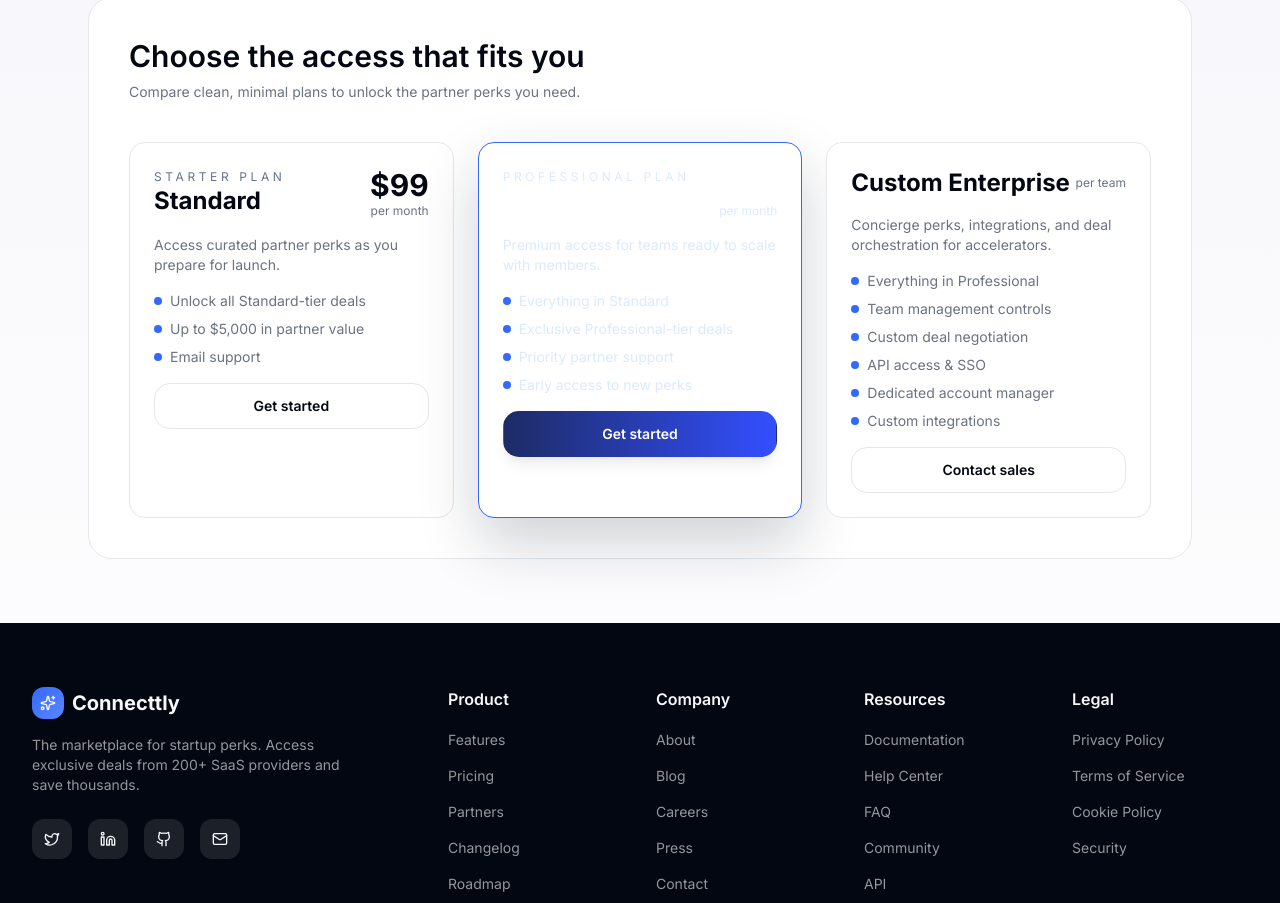
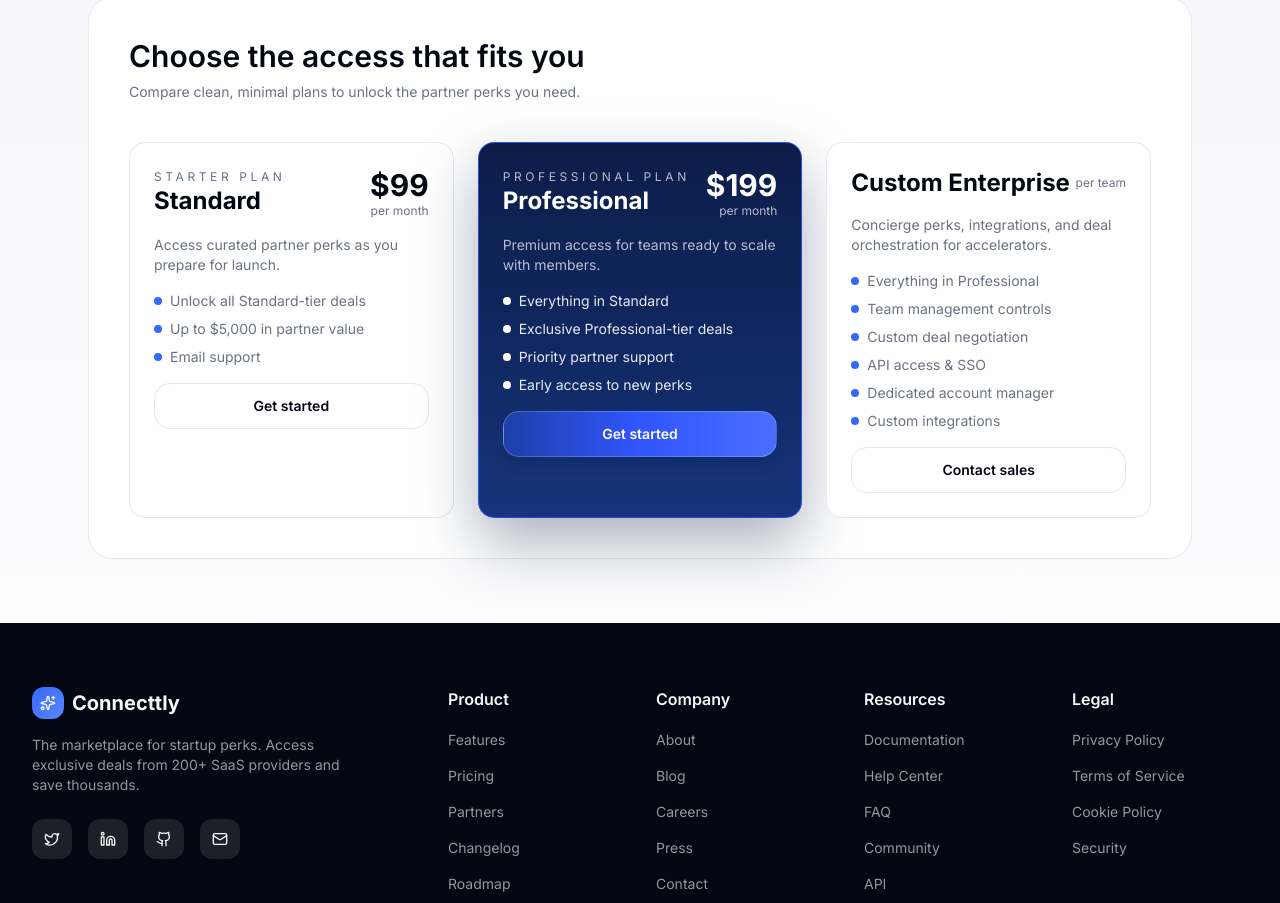
Before and after one commit to patilkrishnal2003/Connectly-marketplace, a React (Vite) app in the folder frontend-react/: page / in a window 1280 px wide. Shown: the part 1263-2166 px from the top of the page. Built offline with nearby package versions, Linux system fonts and the light colour scheme; no server answers.

Commit message:
Normalize claim button sizing on deal cards

```diff
--- a/frontend-react/src/components/DealCard.tsx
+++ b/frontend-react/src/components/DealCard.tsx
@@ -98,7 +98,7 @@ const DealCard = ({ deal, onClaim }: DealCardProps) => {
               <Button
                 size="sm"
                 onClick={handleClaimClick}
-                className="group/btn bg-gradient-primary text-primary-foreground shadow-soft transition-all duration-200 hover:shadow-lg"
+                className="group/btn min-w-[122px] justify-center gap-2 bg-gradient-primary text-primary-foreground shadow-soft transition-all duration-200 hover:shadow-lg"
               >
               {buttonLabel}
               <ArrowUpRight className="ml-2 h-4 w-4 transition-transform group-hover/btn:-translate-y-0.5 group-hover/btn:translate-x-0.5" />
--- a/frontend-react/src/index.css
+++ b/frontend-react/src/index.css
@@ -448,6 +448,13 @@ body {
     background-image: var(--gradient-primary);
   }
 
+  .bg-gradient-hero {
+    background-image:
+      radial-gradient(circle at 20% 20%, rgba(99, 102, 241, 0.12), transparent 32%),
+      radial-gradient(circle at 80% 0%, rgba(79, 70, 229, 0.1), transparent 30%),
+      linear-gradient(180deg, #f7f9ff 0%, #f9fbff 45%, #ffffff 100%);
+  }
+
   .shadow-soft {
     box-shadow: 0 25px 45px rgba(15, 23, 42, 0.08), 0 10px 35px rgba(15, 23, 42, 0.12);
   }
--- a/frontend-react/src/pages/About.jsx
+++ b/frontend-react/src/pages/About.jsx
@@ -5,12 +5,13 @@ import BackToHomeButton from "../components/BackToHomeButton";
 
 export default function About() {
   return (
-    <div className="min-h-screen bg-gradient-to-b from-sky-50 via-slate-50 to-white">
+    <div className="min-h-screen bg-gradient-to-b from-[#f7f9ff] via-white to-[#f2f6ff]">
       {/* Header */}
-      <header className="relative overflow-hidden bg-gradient-to-br from-[#f8f4ff] via-[#efe6ff] to-[#f4edff] text-slate-900">
-        <div className="absolute -top-10 -right-10 h-60 w-60 rounded-full bg-[#c4b5fd]/70 blur-3xl" />
-        <div className="absolute bottom-6 left-6 h-64 w-64 rounded-full bg-[#fcd34d]/70 blur-3xl" />
-        <div className="max-w-6xl mx-auto px-6 py-20">
+      <header className="relative overflow-hidden bg-gradient-hero text-slate-900">
+        <div className="absolute inset-0 bg-gradient-to-br from-primary/5 via-transparent to-accent/5" />
+        <div className="absolute -top-10 -right-10 h-60 w-60 rounded-full bg-primary/15 blur-3xl" />
+        <div className="absolute bottom-6 left-6 h-64 w-64 rounded-full bg-accent/15 blur-3xl" />
+        <div className="relative max-w-6xl mx-auto px-6 py-20 z-10">
           <div className="absolute top-6 right-6">
             <BackToHomeButton />
           </div>
--- a/frontend-react/src/pages/FAQ.tsx
+++ b/frontend-react/src/pages/FAQ.tsx
@@ -118,11 +118,11 @@ const FAQ = () => {
       </nav>
 
       {/* Hero Section */}
-      <section className="relative py-20 overflow-hidden bg-gradient-to-br from-[#f8f4ff] via-[#efe6ff] to-[#f4edff] text-slate-900">
+      <section className="relative py-20 overflow-hidden bg-gradient-hero text-slate-900">
         <div className="absolute inset-0 bg-gradient-to-br from-primary/5 via-transparent to-accent/5" />
-        <div className="absolute top-20 left-10 w-72 h-72 bg-primary/10 rounded-full blur-3xl" />
-        <div className="absolute bottom-10 right-10 w-96 h-96 bg-accent/10 rounded-full blur-3xl" />
-        <div className="relative max-w-4xl mx-auto px-4 sm:px-6 lg:px-8 text-center">
+        <div className="absolute top-20 left-10 w-72 h-72 bg-primary/12 rounded-full blur-3xl" />
+        <div className="absolute bottom-10 right-10 w-96 h-96 bg-accent/12 rounded-full blur-3xl" />
+        <div className="relative max-w-4xl mx-auto px-4 sm:px-6 lg:px-8 text-center z-10">
           <div className="absolute top-6 right-6">
             <BackToHomeButton />
           </div>
--- a/frontend-react/src/pages/Home.jsx
+++ b/frontend-react/src/pages/Home.jsx
@@ -367,43 +367,49 @@ export default function Home() {
             </div>
 
             <div className="grid grid-cols-1 md:grid-cols-3 gap-6">
-              {PLAN_OPTIONS.map((plan) => (
+              {PLAN_OPTIONS.map((plan) => {
+                const isDarkPlan = plan.dark;
+                const cardClasses = isDarkPlan
+                  ? "border-[#3d5cff]/70 bg-gradient-to-b from-[#0d1d49] via-[#0f275f] to-[#16357c] shadow-[0_25px_60px_rgba(13,29,73,0.35)] text-white"
+                  : "bg-white border-border hover:shadow-[0_20px_45px_rgba(51,105,253,0.15)] hover:-translate-y-1";
+                const labelClass = isDarkPlan ? "text-white/70" : "text-slate-500";
+                const headingClass = isDarkPlan ? "text-white" : "text-foreground";
+                const subheadingClass = isDarkPlan ? "text-white/70" : "text-muted-foreground";
+                const featureTextClass = isDarkPlan ? "text-white/90" : "text-muted-foreground";
+                const bulletClass = isDarkPlan ? "bg-white" : "bg-primary";
+                const ctaClass = isDarkPlan
+                  ? "border-white/20 bg-gradient-to-r from-[#1f3fa8] via-[#3155ff] to-[#4a6eff] text-white shadow-lg shadow-[#0d1d49]/30 hover:shadow-[#0d1d49]/45"
+                  : "border-border text-foreground hover:border-primary hover:text-primary";
+
+                return (
                   <article
                     key={plan.id}
-                  className={`rounded-2xl border p-6 space-y-4 bg-white transition-all duration-300 ${
-                    plan.dark
-                      ? "border-primary bg-[#061437] shadow-[0_25px_60px_rgba(15,23,42,0.2)] text-white"
-                      : "border-border hover:shadow-[0_20px_45px_rgba(51,105,253,0.15)] hover:-translate-y-1"
-                  }`}
+                    className={`rounded-2xl border p-6 space-y-4 transition-all duration-300 ${cardClasses}`}
                   >
                     <div className="flex items-center justify-between">
                       <div>
                         {plan.label && (
-                        <p className={`text-xs uppercase tracking-[0.3em] ${plan.dark ? "text-blue-100" : "text-slate-500"}`}>{plan.label} plan</p>
+                          <p className={`text-xs uppercase tracking-[0.3em] ${labelClass}`}>{plan.label} plan</p>
                         )}
-                      <p className={`text-2xl font-bold ${plan.dark ? "text-white" : "text-foreground"}`}>{plan.name}</p>
+                        <p className={`text-2xl font-bold ${headingClass}`}>{plan.name}</p>
                       </div>
                       <div className="text-right">
-                      {plan.price && <p className={`text-3xl font-bold ${plan.dark ? "text-white" : "text-foreground"}`}>{plan.price}</p>}
-                      <p className={`text-xs ${plan.dark ? "text-blue-100" : "text-muted-foreground"}`}>{plan.cadence}</p>
+                        {plan.price && <p className={`text-3xl font-bold ${headingClass}`}>{plan.price}</p>}
+                        <p className={`text-xs ${subheadingClass}`}>{plan.cadence}</p>
                       </div>
                     </div>
-                  <p className={`text-sm ${plan.dark ? "text-blue-100" : "text-muted-foreground"}`}>{plan.text}</p>
-                    <ul className={`text-sm space-y-2 ${plan.dark ? "text-blue-100" : "text-muted-foreground"}`}>
+                    <p className={`text-sm ${subheadingClass}`}>{plan.text}</p>
+                    <ul className={`text-sm space-y-2 ${featureTextClass}`}>
                       {plan.features.map((feature) => (
                         <li key={feature} className="flex items-center gap-2">
-                          <span className="h-2 w-2 rounded-full bg-primary" />
+                          <span className={`h-2 w-2 rounded-full ${bulletClass}`} />
                           <span>{feature}</span>
                         </li>
                       ))}
                     </ul>
                     <button
                       type="button"
-                      className={`w-full rounded-2xl border py-3 text-sm font-semibold transition ${
-                        plan.dark
-                          ? "border-transparent bg-gradient-to-r from-[#1d2b65] to-[#334fff] text-white shadow-lg hover:opacity-90"
-                          : "border-border text-foreground hover:border-primary hover:text-primary"
-                      }`}
+                      className={`w-full rounded-2xl border py-3 text-sm font-semibold transition ${ctaClass}`}
                       onClick={() => {
                         handlePlanSelection(plan.id);
                       }}
@@ -411,7 +417,8 @@ export default function Home() {
                       {plan.cta}
                     </button>
                   </article>
-              ))}
+                );
+              })}
             </div>
           </div>
         </section>
--- a/frontend-react/src/pages/PrivacyPolicy.jsx
+++ b/frontend-react/src/pages/PrivacyPolicy.jsx
@@ -5,12 +5,13 @@ import BackToHomeButton from "../components/BackToHomeButton";
 
 export default function PrivacyPolicy() {
   return (
-    <div className="min-h-screen bg-gradient-to-b from-slate-50 via-white to-emerald-50">
+    <div className="min-h-screen bg-gradient-to-b from-[#f7f9ff] via-white to-[#f2f6ff]">
       {/* Header */}
-      <header className="relative overflow-hidden bg-gradient-to-br from-[#f8f4ff] via-[#efe6ff] to-[#f4edff] text-slate-900">
-        <div className="absolute -top-10 right-6 h-60 w-60 rounded-full bg-[#a5b4fc]/70 blur-3xl" />
-        <div className="absolute bottom-0 left-10 h-72 w-72 rounded-full bg-[#fcd34d]/70 blur-3xl" />
-        <div className="max-w-6xl mx-auto px-6 py-20">
+      <header className="relative overflow-hidden bg-gradient-hero text-slate-900">
+        <div className="absolute inset-0 bg-gradient-to-br from-primary/5 via-transparent to-accent/5" />
+        <div className="absolute -top-10 right-6 h-60 w-60 rounded-full bg-primary/15 blur-3xl" />
+        <div className="absolute bottom-0 left-10 h-72 w-72 rounded-full bg-accent/15 blur-3xl" />
+        <div className="relative max-w-6xl mx-auto px-6 py-20 z-10">
           <div className="absolute top-6 right-6">
             <BackToHomeButton />
           </div>
```
Lines whose indentation alone changed are shown as unchanged.
